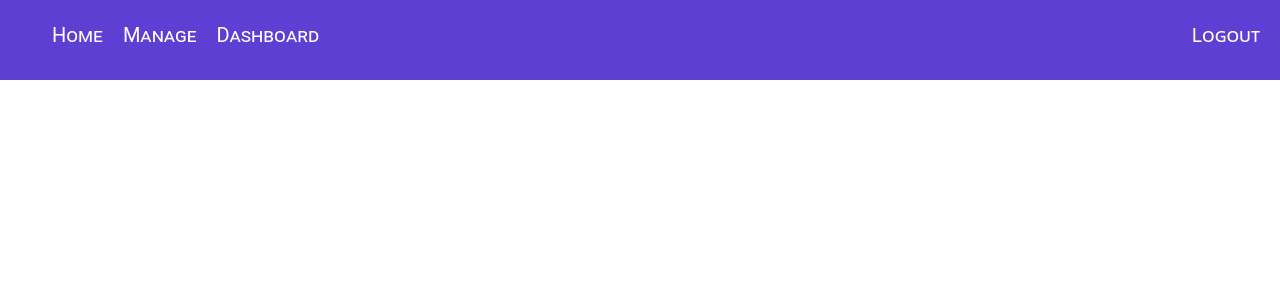
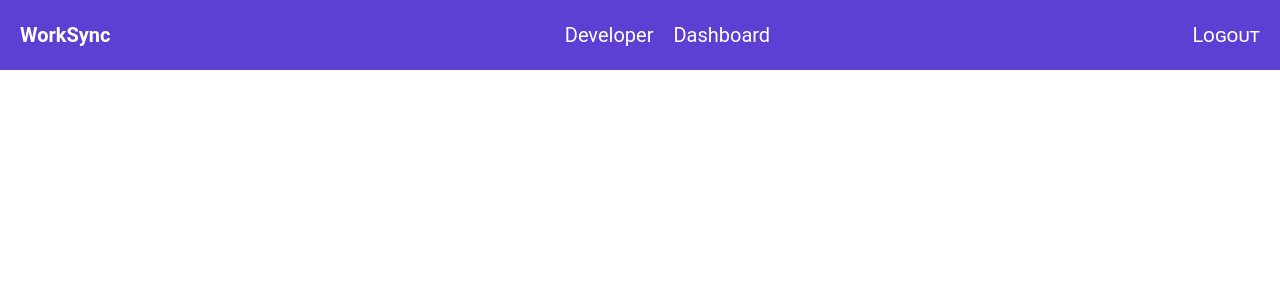
Before and after one commit to meghavx/WorkSync, an Angular app: page /home in a window 1280 px wide. Shown: the top 300 px of the page. Built offline with nearby package versions, Linux system fonts and the light colour scheme.

Commit message:
add app title to header

```diff
--- a/src/app/header/header.component.html
+++ b/src/app/header/header.component.html
@@ -4,7 +4,7 @@
     <div class="container-fluid">
       <ul>
         <!-- <li routerLink="/home">Home</li> -->
-        <li routerLink="/dev">Dev</li>
+        <li routerLink="/dev">Developer</li>
         <li routerLink="/dashboard">Dashboard</li>
       </ul>
     </div>
--- a/src/app/header/header.component.scss
+++ b/src/app/header/header.component.scss
@@ -2,17 +2,21 @@ header {
   display: flex;
   justify-content: space-between;
   background-color: #5D3FD3;
-  max-height: 10vh;
+  color: white;
+  max-height: 3.5em;
   padding: 1em;
   font-size: 1.25em;
+  font-family: 'Roboto', sans-serif;
+
+  > div {
+    font-weight: bold;
+  }
 }
 
 ul {
   display: flex;
   gap: 1em;
   color: #fff;
-  font-family: 'Roboto', sans-serif;
-  font-variant: small-caps;
 }
 
 li {
--- a/src/app/header/header.component.ts
+++ b/src/app/header/header.component.ts
@@ -4,20 +4,7 @@ import { RouterLink } from '@angular/router';
 @Component({
   selector: 'app-header',
   imports: [RouterLink],
-  template: `
-    <header>
-      <nav>
-        <ul>
-          <li routerLink="/home">Home</li>
-          <li routerLink="/manage">Manage</li>
-          <li routerLink="/dashboard">Dashboard</li>
-        </ul>
-      </nav>
-      <div class="logout-btn">
-        <button routerLink="/">Logout</button>
-      </div>
-    </header>
-  `,
+  templateUrl: './header.component.html',
   styleUrl: './header.component.scss'
 })
 export class HeaderComponent {}
```
